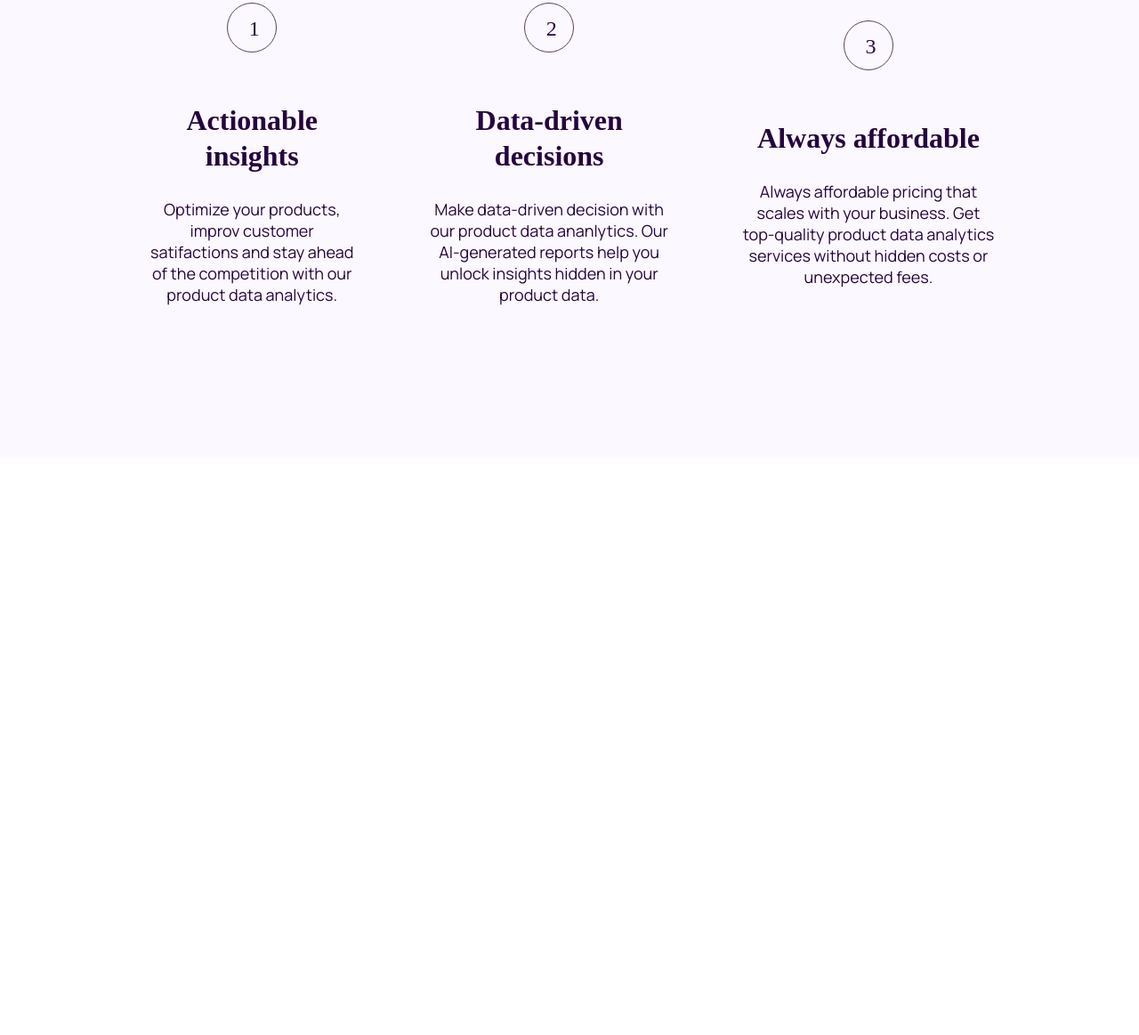
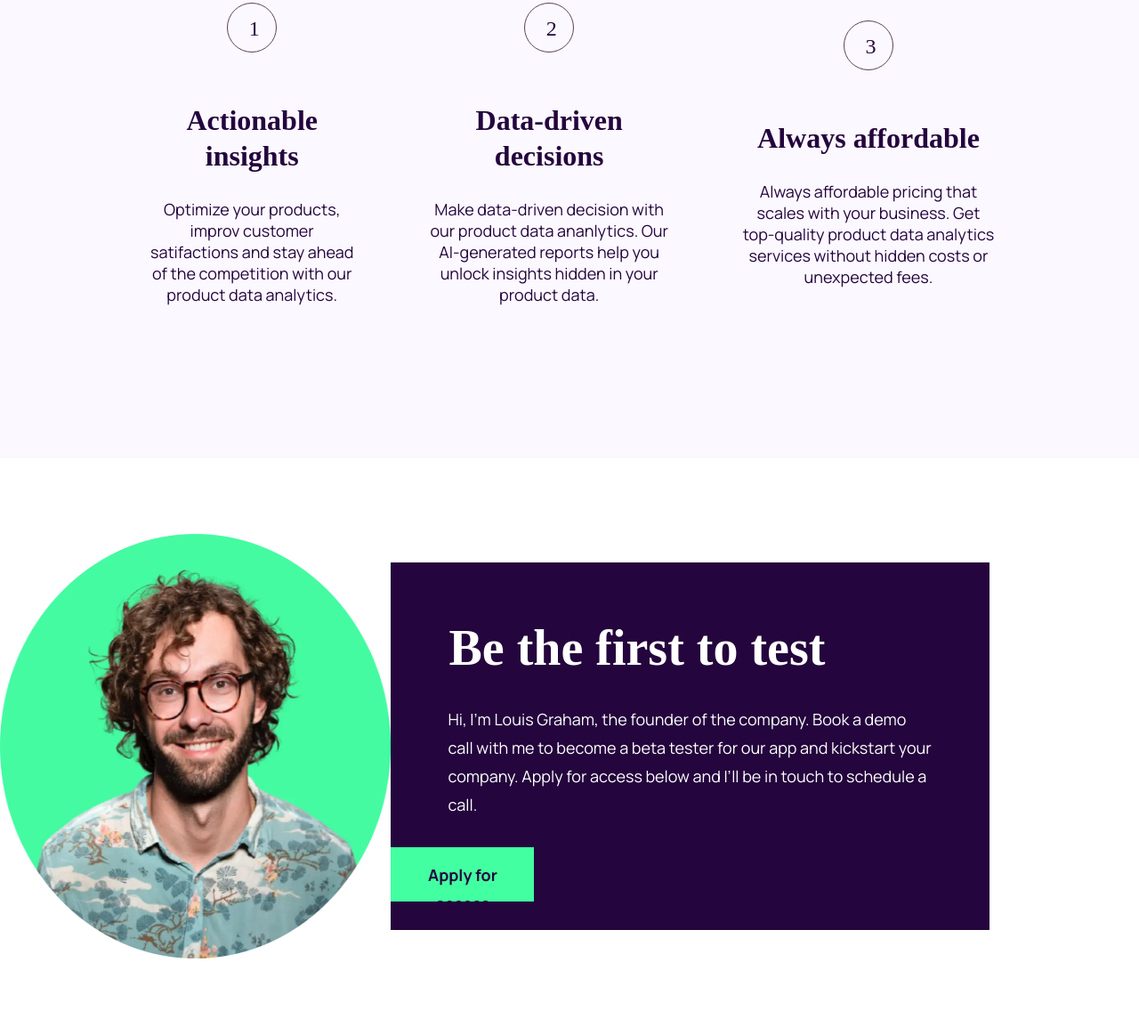
Before and after one commit to CalderonVasquez/Workit_page, a plain HTML site: page index.html in a window 1280 px wide. Shown: the part 1191-2354 px from the top of the page at 89% size. Before the commit the page ends 1706 px from the top, so only its background shows below. Drawn offline with Linux system fonts and the light colour scheme.

Commit message:
add workit founder section

```diff
--- a/index.html
+++ b/index.html
@@ -27,7 +27,7 @@
   </div>
   <section class="workit-hero">
     <h1 class="workit-hero-title">Data <span>tailored</span> to<br> your needs.</h1>
-    <button type="button" class="primary-btn hero-btn">Learn More</button>
+    <button type="button" class="primary-btn hero-btn">Learn more</button>
     <img src="./images/image-hero.webp" alt="cell phone graphic" class="hero-img" />
   </section>
 </header>
@@ -60,6 +60,20 @@
     </div>
   </div>
 </section>
+<section class="workit-founder-section">
+  <figure class="workit-founder-img">
+    <img src="./images/image-founder.webp" alt="image of founder Louis Grahm" class="workit-founder-img">
+  </figure>
+  <article class="workit-founder-card">
+    <h2 class="workit-card-title">Be the first to test</h2>
+    <p class="workit-card-content">
+      Hi, I'm Louis Graham, the founder of the company. Book a demo call with me to become a
+      beta tester for our app and kickstart your company. Apply for access below and I’ll be
+      in touch to schedule a call.
+    </p>
+    <button type="button" class="primary-card-btn">Apply for access</button>
+  </article>
+</section>
 
 </body>
 </html>
@@ -72,10 +86,8 @@
 
 
 
-  Be the first to test
 
-  Hi, I'm Louis Graham, the founder of the company. Book a demo call with me to become a
-  beta tester for our app and kickstart your company. Apply for access below and I’ll be
-  in touch to schedule a call.
+
+
 
   Apply for access -->
--- a/styles.scss
+++ b/styles.scss
@@ -42,6 +42,27 @@ $header-bg: $secondary-color;
     width: 161px;
     height: 61px;
     border: $border-width solid $border-color;
+
+    &:hover {
+        background-color: $hover-color;
+        color: $primary-color; // Change the font color to $primary-color on hover
+    }
+}
+
+// primary-card-btn
+@mixin primary-card-btn($color: $primary-color, $hover-color: $secondary-color, $border-color: $primary-color) {
+    background-color: $color;
+    color: $secondary-color;
+    font-family: "manrope", sans-serif;
+    font-size: 18px;
+    padding: 0.813rem 1.563rem;
+    margin-left: 4rem;
+    font-weight: bold;
+    text-align: center;
+    // line-height: 32px;
+    width: 191px;
+    height: 58px;
+    // border: $border-width solid $border-color;
 
     &:hover {
         background-color: $hover-color;
@@ -111,6 +132,7 @@ $header-bg: $secondary-color;
     padding-top: 50px;
 }
 // header section ends here
+
 // workit details section
 .workit-details-section {
     max-width: 100%;
@@ -161,6 +183,49 @@ $header-bg: $secondary-color;
     font-family: $font-family-heading;
     color: $secondary-color
 }
+//workit details section end
+
+// workit founder section starts here
+.workit-founder-section {
+    display: flex;
+    align-items: center;
+    width: 1112px;
+    height: 647.74px
+}
+
+.workit-founder-img {
+    width: 477px;
+    height: 477px;
+}
+
+.workit-founder-card {
+    width: 730px;
+    height: 413px;
+    background-color: $secondary-color;
+}
+
+.workit-card-title {
+    font-family: $font-family-heading;
+    font-size: $heading-m-size;
+    line-height: $heading-m-line-height;
+    text-align: left;
+    padding-top: 4rem;
+    padding-left: 4.063rem;
+    padding-bottom: 2rem;
+    padding-left: 4.063rem;
+    color: $color-white;
+}
+
+.workit-card-content{
+    color: $color-white;
+    padding-left: 4rem;
+    padding-right: 4rem;
+    padding-bottom: 2rem;
+    text-align: left;
+    font-family: $font-family-body;
+    font-size: $body-font-size;
+    line-height: $body-line-height;
+}
 
 .primary-btn {
     @include primary-btn(); // Uses the default values from the mixin definition
@@ -169,3 +234,7 @@ $header-bg: $secondary-color;
 .secondary-btn {
     @include secondary-btn(); // Uses the default values from the mixin definition
 }
+
+.primary-card-btn {
+    @include primary-btn(); // Uses the default values from the mixin definition
+}
```
Also changed, not shown: styles.css, 1 other file.
